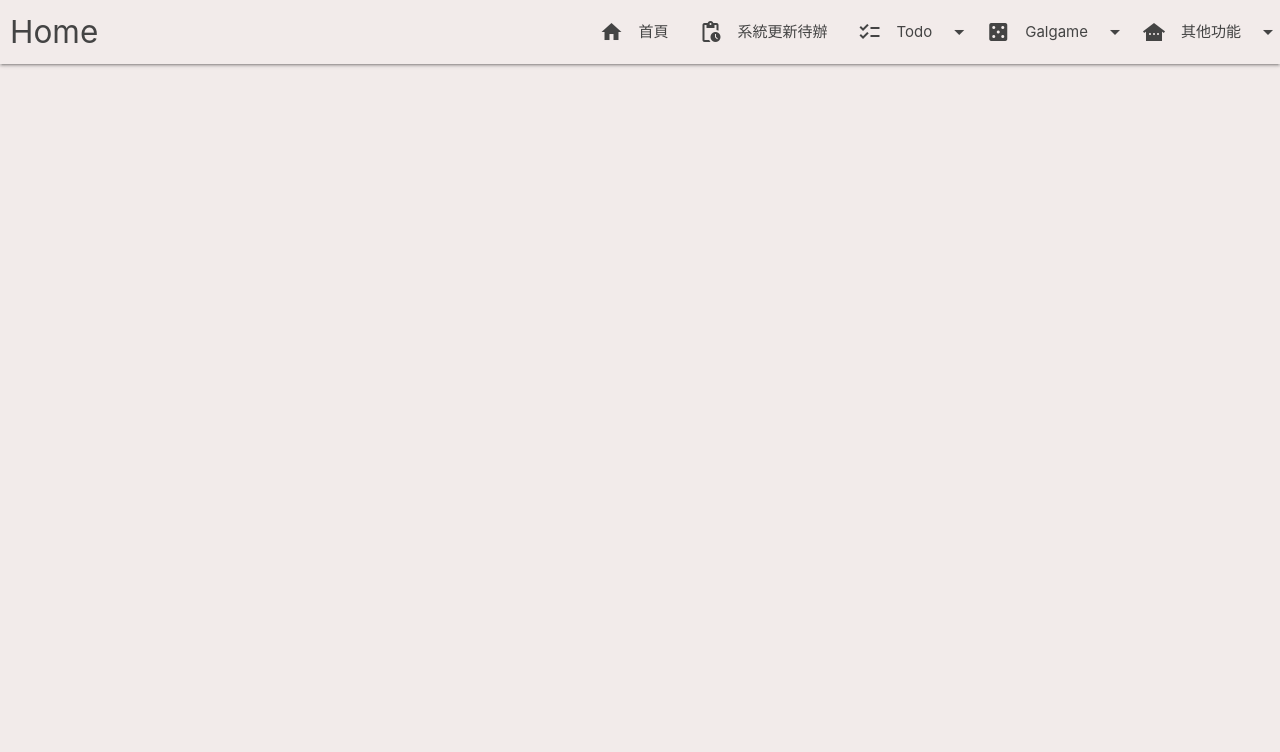
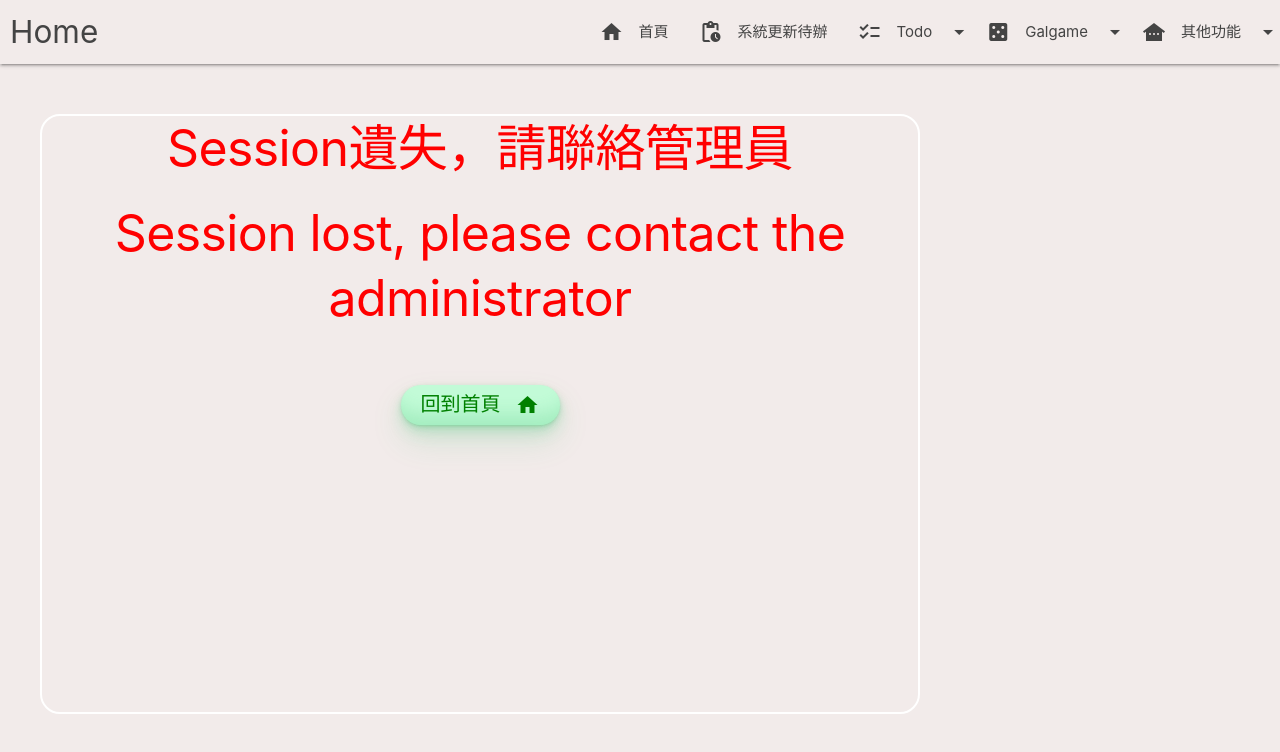
Before and after one commit to peter910820/seaotterms.com-nuxt, a Nuxt app: page /message in a window 1280 px wide. Shown: the top 752 px of the page. Built offline with nearby package versions, Linux system fonts and the light colour scheme.

Commit message:
feat: add message page

```diff
--- a/pages/brand/create.vue
+++ b/pages/brand/create.vue
@@ -50,8 +50,7 @@ const handleSubmit = async () => {
       method: "POST",
       body: request.value,
     });
-
-    messageStorage(response.statusCode, response.InfoMsg);
+    messageStorage(response.statusCode, response.infoMsg);
     router.push("/message");
   } catch (error) {
     if (error instanceof FetchError) {
--- /dev/null
+++ b/pages/message.vue
@@ -0,0 +1,96 @@
+<script setup lang="ts">
+import { onMounted } from "vue";
+import { messageGet } from "@/utils/messageHandler";
+
+import type { MessageData } from "~/types/commonTypes";
+
+let msg: MessageData | undefined = {
+  statusCode: 0,
+  content: "",
+  errCode: "",
+};
+
+// 取得訊息資料
+if (import.meta.client) {
+  msg = messageGet();
+}
+
+onMounted(() => {
+  // 清理materialize-textarea自適應化高度的多餘組件
+  const hiddenDivs = document.querySelectorAll(".hiddendiv.common");
+  hiddenDivs.forEach((div) => div.remove());
+});
+</script>
+
+<template>
+  <div class="row main-block">
+    <div class="col s12 sub-block floatup-div wow animate__flipInX">
+      <div v-if="msg" class="row center-content">
+        <div
+          v-if="!msg.statusCode.toString().startsWith('2') && msg.statusCode !== 998 && msg.statusCode !== 999"
+          class="col s12 msg-code"
+        >
+          {{ msg.statusCode }}
+        </div>
+        <div v-else-if="msg.statusCode === 998" class="col s12 msg-code">{{ msg.errCode }}</div>
+        <div :class="['col', 's12', msg.statusCode.toString().startsWith('2') ? 'success-hint' : 'msg-hint']">
+          {{ msg.content }}
+        </div>
+        <div class="col s12 go-home-button">
+          <router-link to="/">
+            <button class="button-submit" type="button">
+              回到首頁
+              <i class="material-icons right">home</i>
+            </button>
+          </router-link>
+        </div>
+      </div>
+      <div v-else class="row center-content">
+        <div class="col s12 msg-hint">Session遺失，請聯絡管理員</div>
+        <div class="col s12 msg-hint">Session lost, please contact the administrator</div>
+        <div class="col s12 go-home-button">
+          <router-link to="/">
+            <button class="button-submit" type="button">
+              回到首頁
+              <i class="material-icons right">home</i>
+            </button>
+          </router-link>
+        </div>
+      </div>
+    </div>
+  </div>
+</template>
+
+<style lang="scss" scoped>
+.sub-block {
+  max-height: 600px;
+  height: 600px;
+  font-size: 60px;
+  overflow: auto;
+}
+.center-content {
+  display: flex;
+  flex-direction: column;
+  align-items: center;
+  text-align: center;
+  justify-content: center;
+  font-size: 30px;
+}
+.msg-code {
+  font-size: 100px;
+  color: red;
+}
+.msg-hint {
+  font-size: 50px;
+  margin-bottom: 20px;
+  color: red;
+}
+.success-hint {
+  font-size: 70px;
+  margin-bottom: 20px;
+  color: blue;
+}
+.go-home-button {
+  margin-top: 30px;
+}
+</style>
--- a/types/response.ts
+++ b/types/response.ts
@@ -1,7 +1,7 @@
 export interface CommonResponse<T = null> {
   statusCode: number;
   errMsg: string;
-  InfoMsg: string;
+  infoMsg: string;
   data: T;
 }
 
```
